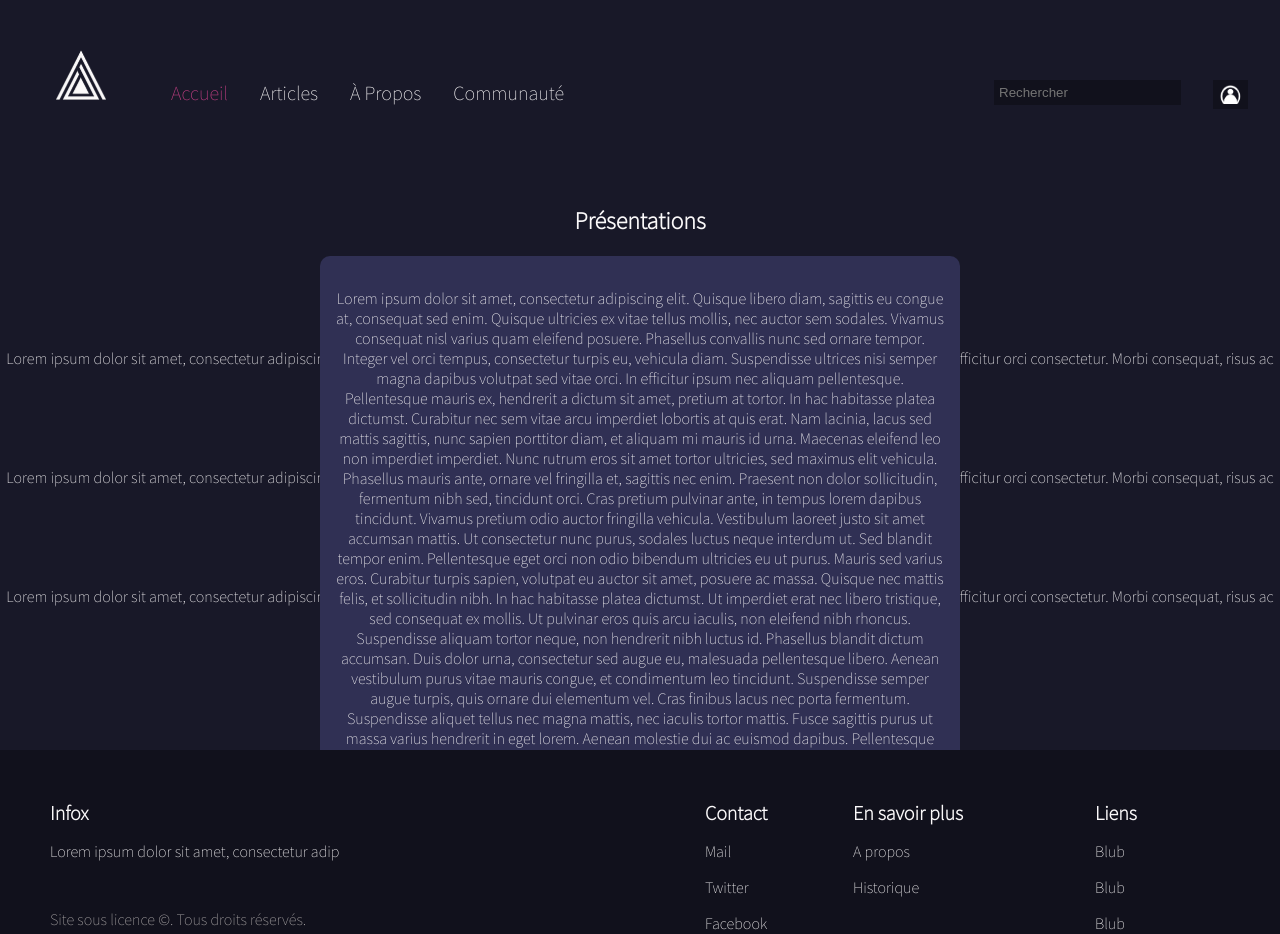
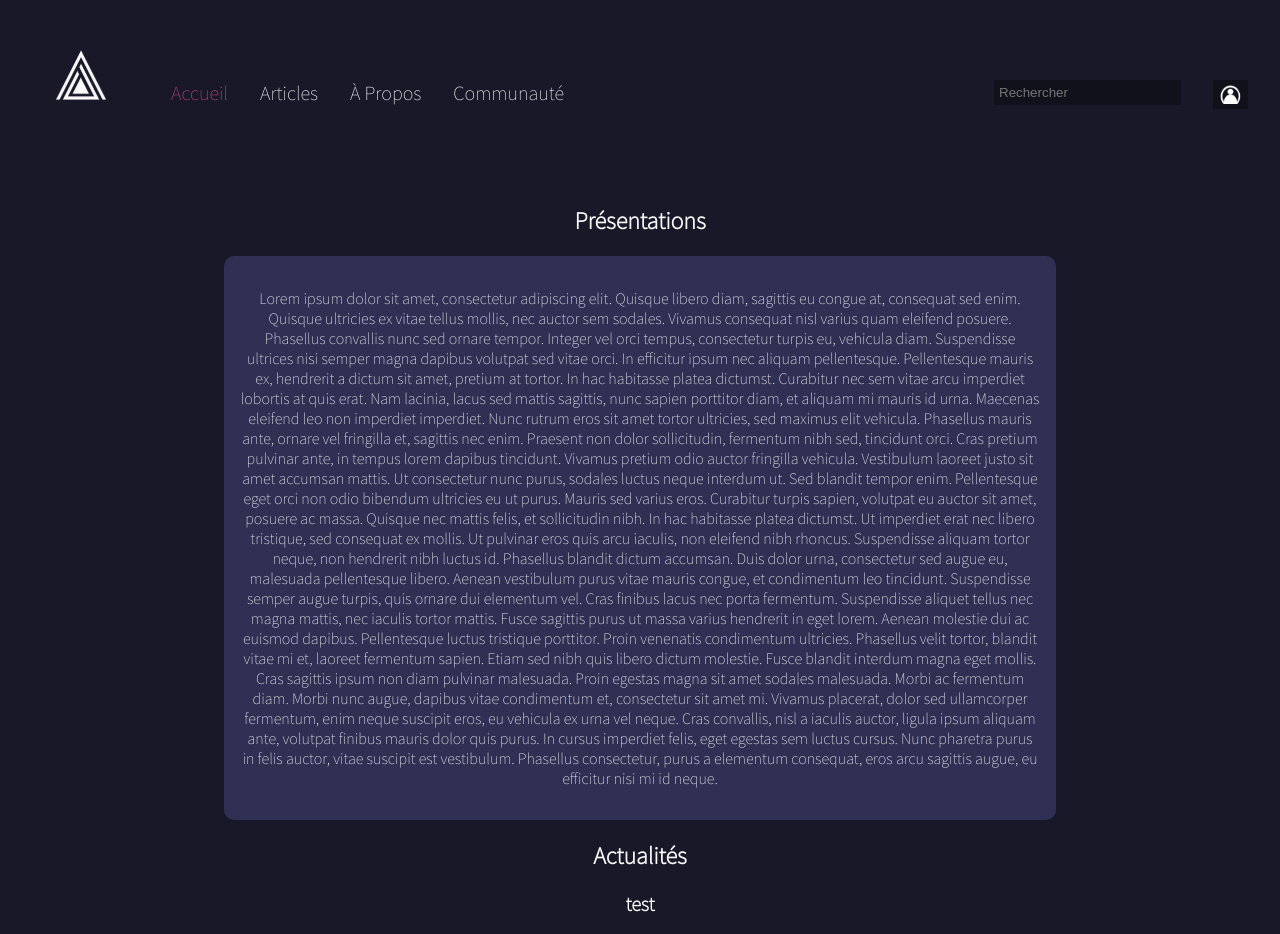
Before and after one commit to Vincent-vst/Sauvetage, a React (Create React App) app in the folder sauvetage-app/: page / in a window 1280 px wide. Shown: the top 934 px of the page. Built offline with nearby package versions, Linux system fonts and the light colour scheme.

Commit message:
Update panel

```diff
--- a/sauvetage-app/src/style/_setting.scss
+++ b/sauvetage-app/src/style/_setting.scss
@@ -59,7 +59,7 @@ ul {
 }
 
 #root {
-    padding-bottom:200px;
+    padding-bottom:300px;
     position:relative;
     height: 100vh;
 }
--- a/sauvetage-app/src/style/components/_footer.scss
+++ b/sauvetage-app/src/style/components/_footer.scss
@@ -1,6 +1,6 @@
 .footer {
   background-color: $footerColor;
-  position: absolute;
+  position: static;
   left: 0;
   bottom: 0;
   right: 0;
--- a/sauvetage-app/src/style/components/_panel.scss
+++ b/sauvetage-app/src/style/components/_panel.scss
@@ -1,8 +1,8 @@
 .panel {
     background-color: $frontColor;
-    right: 50%;
-    transform : translateX(50%);
-    position:absolute;
+    position: relative;
     border-radius: 10px;
     padding: 1em;
+    margin: auto;
+    width: 800px;
 }
```
